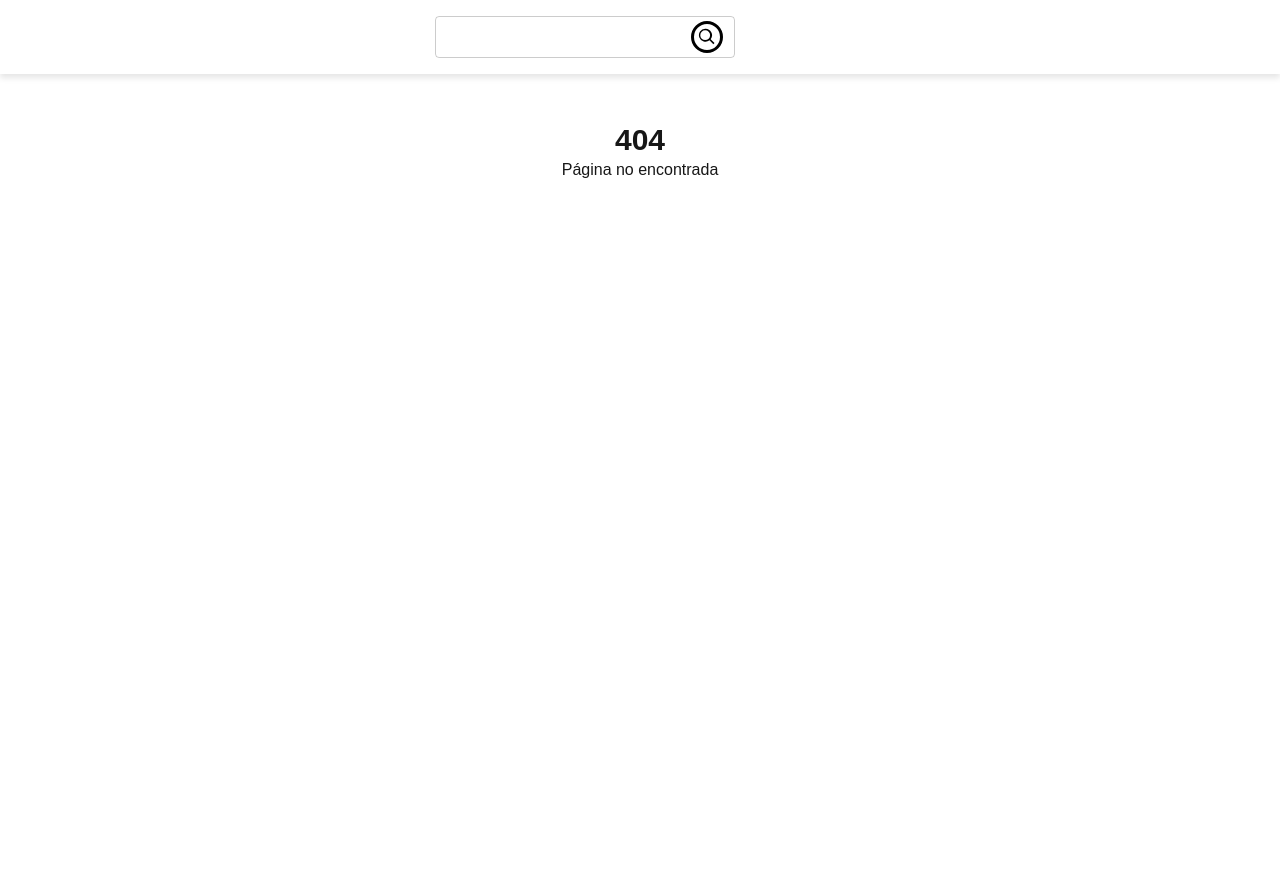
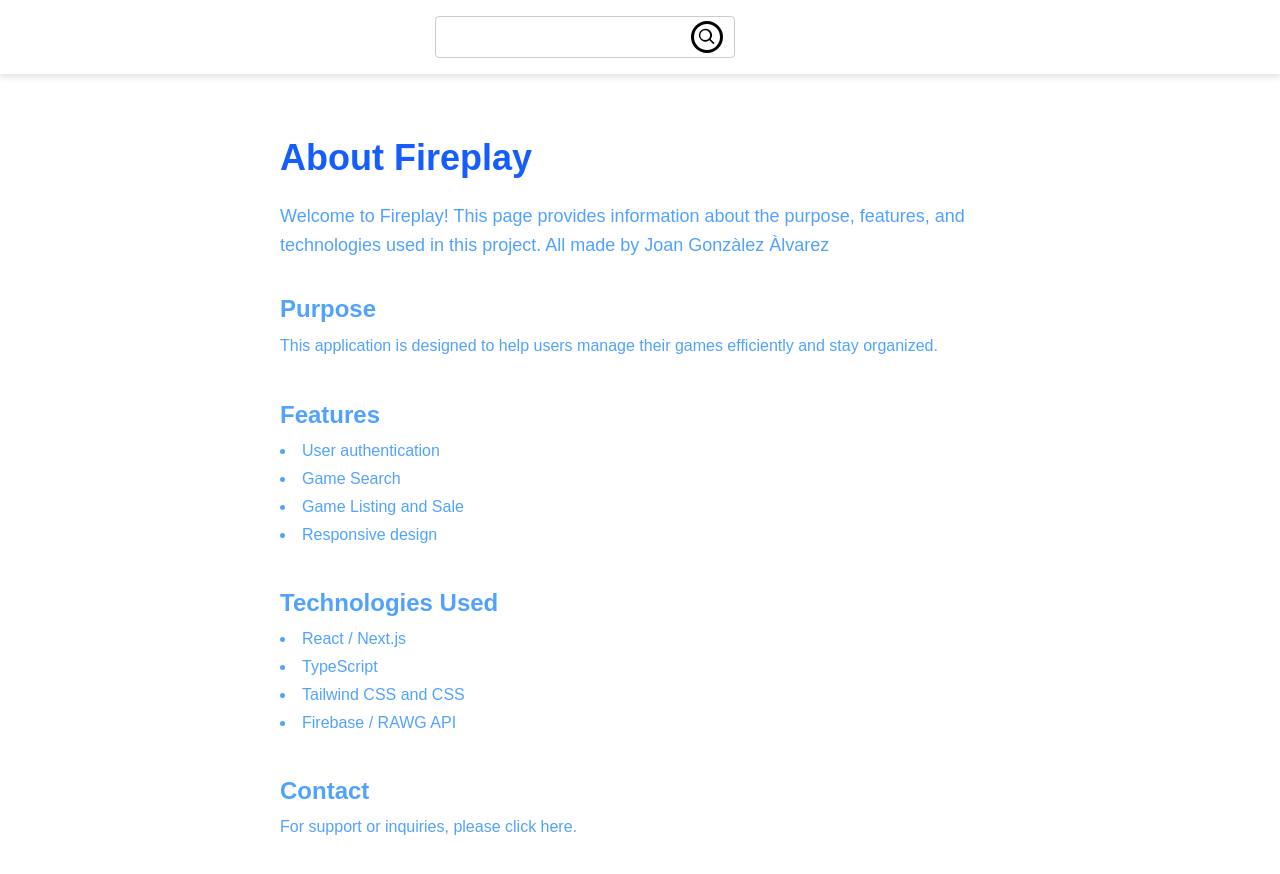
Before and after one commit to joangnz/fireplay, a Next.js app: page /info in a window 1280 px wide. Before the commit this address had no page. Shown: the top 874 px of the page. Built offline with nearby package versions, Linux system fonts and the light colour scheme.

Commit message:
Info page

```diff
--- /dev/null
+++ b/src/app/info/page.tsx
@@ -0,0 +1,52 @@
+import Link from "next/link";
+
+export default function Info() {
+    return (
+        <div className="max-w-3xl mx-auto px-6 py-12 text-blue-400">
+            <h1 className="text-4xl font-bold mb-6 text-blue-600">About Fireplay</h1>
+            <p className="mb-8 text-lg leading-relaxed">
+                Welcome to Fireplay! This page provides information about the purpose,
+                features, and technologies used in this project.
+                All made by Joan Gonzàlez Àlvarez
+            </p>
+
+            <section className="mb-10">
+                <h2 className="text-2xl font-semibold mb-2">Purpose</h2>
+                <p className="text-base leading-relaxed">
+                    This application is designed to help users manage their games efficiently and
+                    stay organized.
+                </p>
+            </section>
+
+            <section className="mb-10">
+                <h2 className="text-2xl font-semibold mb-2">Features</h2>
+                <ul className="list-disc list-inside space-y-1 text-base">
+                    <li>User authentication</li>
+                    <li>Game Search</li>
+                    <li>Game Listing and Sale</li>
+                    <li>Responsive design</li>
+                </ul>
+            </section>
+
+            <section className="mb-10">
+                <h2 className="text-2xl font-semibold mb-2">Technologies Used</h2>
+                <ul className="list-disc list-inside space-y-1 text-base">
+                    <li>React / Next.js</li>
+                    <li>TypeScript</li>
+                    <li>Tailwind CSS and CSS</li>
+                    <li>Firebase / RAWG API</li>
+                </ul>
+            </section>
+
+            <section>
+                <h2 className="text-2xl font-semibold mb-2">Contact</h2>
+                <p className="text-base">
+                    For support or inquiries, please{' '}
+                    <Link href="/contact" className="text-blue-500 hover:underline">
+                        click here
+                    </Link>.
+                </p>
+            </section>
+        </div>
+    );
+}
```
